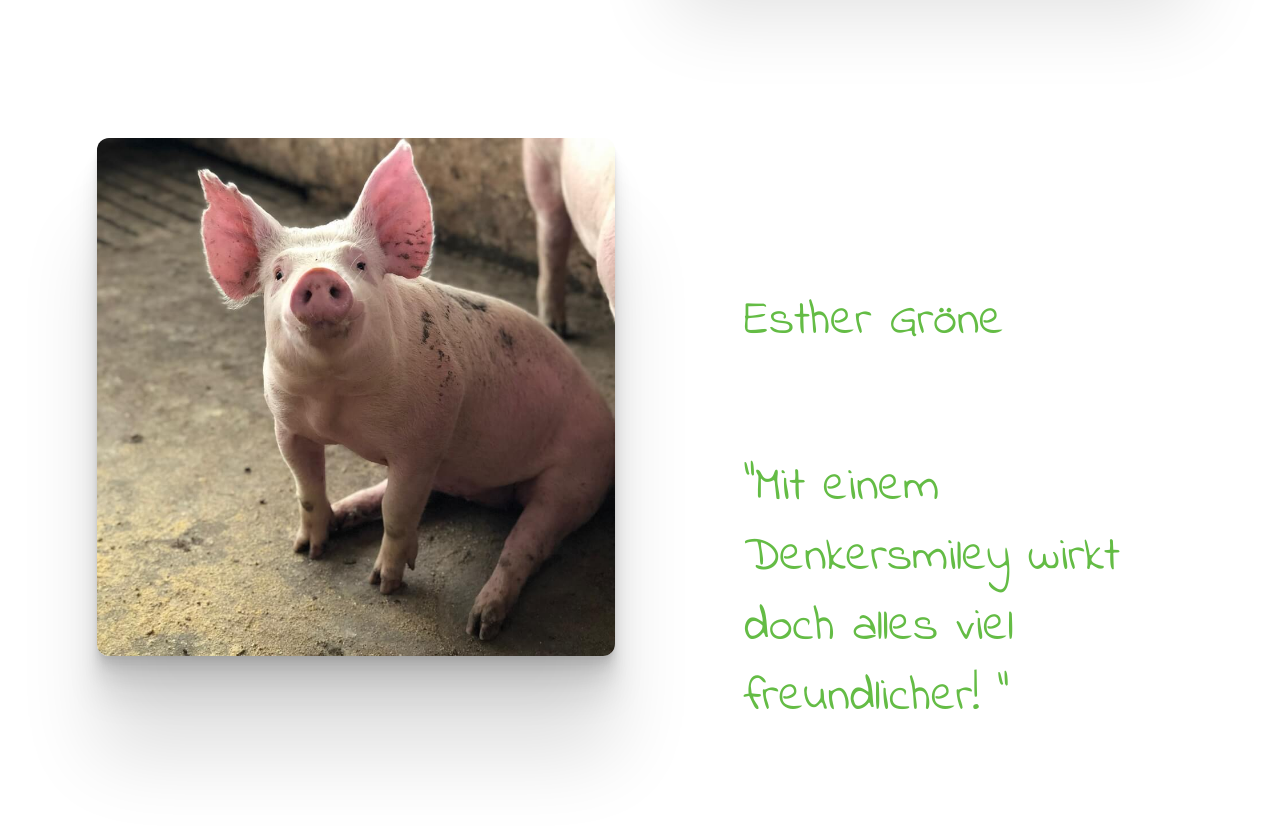
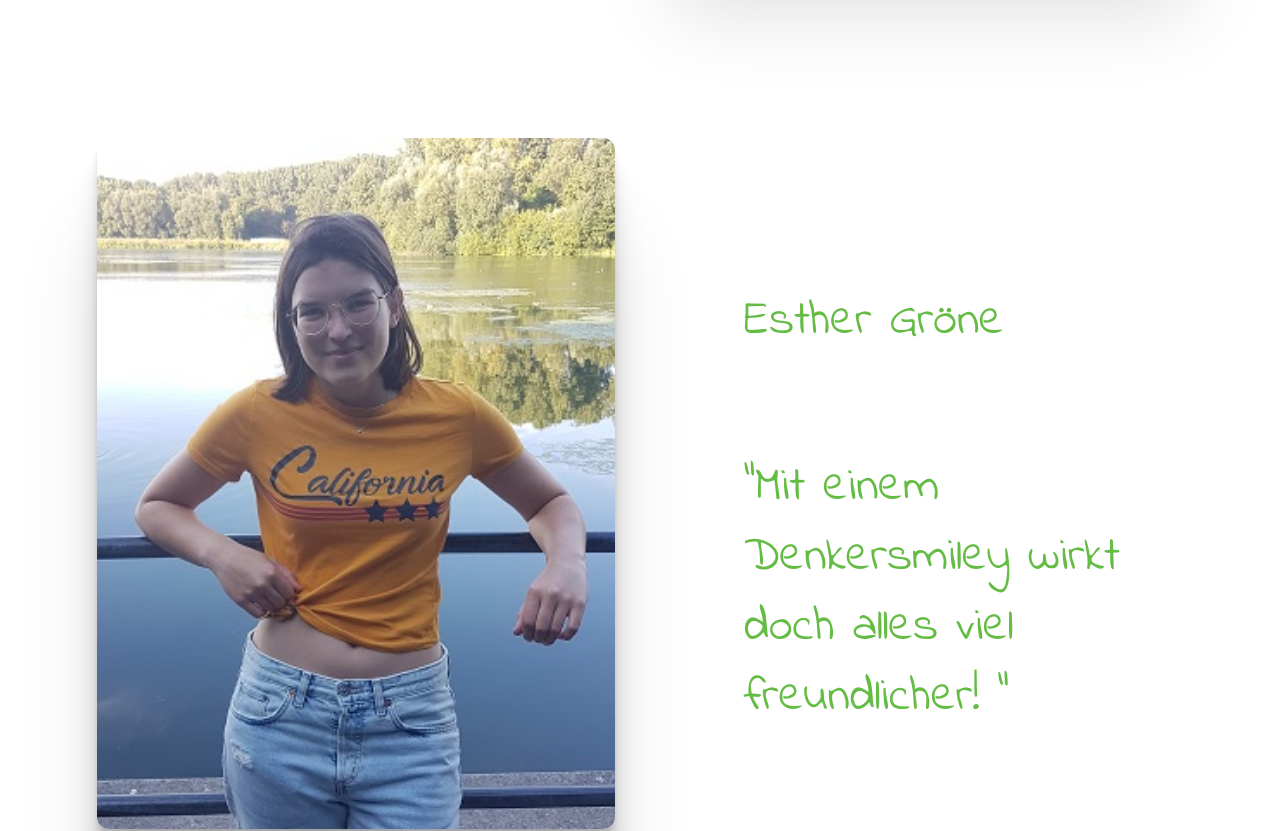
Before and after one commit to shuralw/meetmeat, an Angular app: page /UeberUns in a window 1280 px wide. Shown: the part 2780-3611 px from the top of the page. Built offline with nearby package versions, Linux system fonts and the light colour scheme.

Commit message:
Einfügen Bild Esther

```diff
--- a/src/app/ueberuns/ueberuns.component.html
+++ b/src/app/ueberuns/ueberuns.component.html
@@ -66,7 +66,7 @@
         </div>
 
         <div class="esther">
-            <img class="box" src="assets/img/schweinchen.jpg" alt="Avatar">
+            <img class="box" src="assets/img/Esther.jpg" alt="Avatar">
         </div>
         <div class="esther_text textzentrierer textgrößefießtext textbox">
             <div class="spacing_oben"></div>
```
Also changed, not shown: src/assets/img/Esther.jpg (added).
